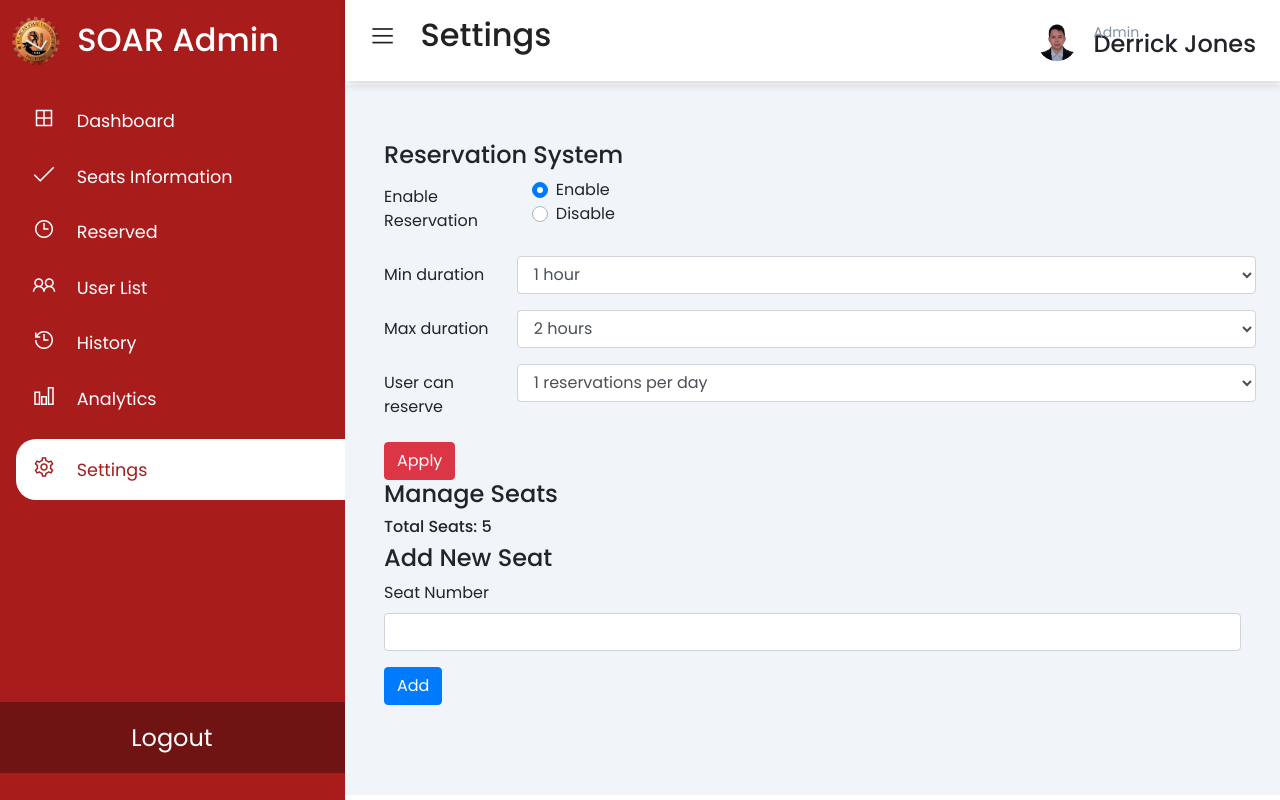
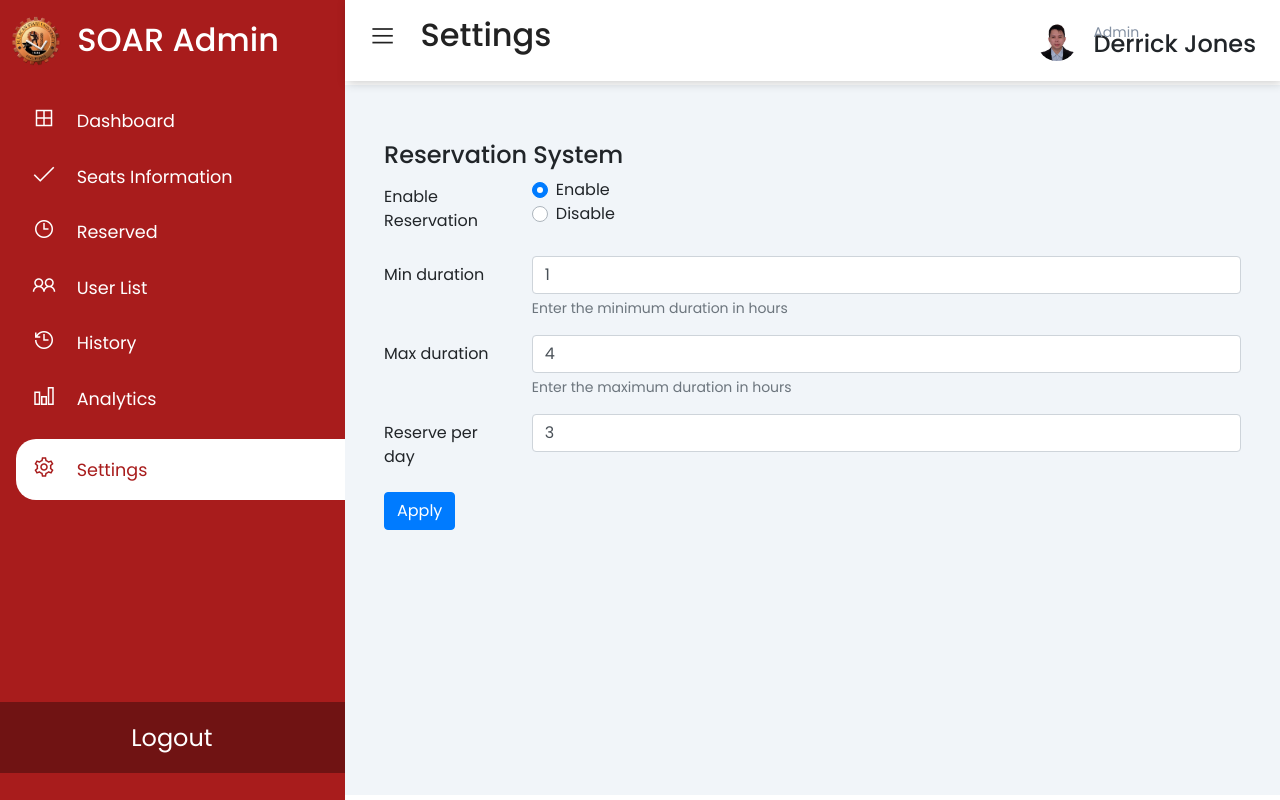
Before and after one commit to rykagene/capstone, a PHP site: page /settings.php in a window 1280 px wide. Run offline with PHP 8.4, Linux system fonts and the light colour scheme; a user stored in the database is signed in; data comes from the database, SQL or seed files in the repository; some libraries are stand-ins or nearby versions.

Commit message:
admin can update settings

```diff
--- a/assets/php/session.php
+++ b/assets/php/session.php
@@ -2,7 +2,7 @@
     <!-- validation if the user is logged in -->
 <?php
 // if the user was not logged in
-if (!isset($_SESSION["user_id"]) && !isset($_SESSION["password"]) && !isset($_SESSION["first_name"]) && !isset($_SESSION["last_name"])) {
+if (!isset($_SESSION["user_id"]) && !isset($_SESSION["password"]) && !isset($_SESSION["first_name"]) && !isset($_SESSION["last_name"]) &&!isset($_SESSION["reservation_count"])) {
   echo '<style type="text/css">
       .wrapper .hidden{
           display: none;
--- a/login.php
+++ b/login.php
@@ -21,6 +21,7 @@ if ($_SERVER["REQUEST_METHOD"] == "POST") {
     // Fetch the admin details
     $row= $result->fetch_assoc();
     $account_id = $row['account_id'];
+    $reservation_count = $row['reservation_count'];
     $sql2 = "SELECT * FROM admin WHERE account_id = '$account_id'";
     $result2 = $conn->query($sql2);
     $admin_row2 = $result2->fetch_assoc();
@@ -34,7 +35,7 @@ if ($_SERVER["REQUEST_METHOD"] == "POST") {
     $_SESSION["admin_id"] = $admin_id;
     $_SESSION["first_name"] = $first_name;
     $_SESSION["last_name"] = $last_name;
-
+    $_SESSION["reservation_count"] = $reservation_count;
     header("Location: admin.php");
     exit();
   }
@@ -48,6 +49,7 @@ if ($_SERVER["REQUEST_METHOD"] == "POST") {
     // Fetch the user ID from the result
     $row = $result->fetch_assoc();
     $account_id = $row['account_id'];
+    $reservation_count = $row['reservation_count'];
     $sql2 = "SELECT * FROM users WHERE account_id = '$account_id'";
     $result2 = $conn->query($sql2);
     $row2 = $result2->fetch_assoc();
@@ -62,6 +64,7 @@ if ($_SERVER["REQUEST_METHOD"] == "POST") {
       $_SESSION["user_id"] = $user_id;
       $_SESSION["first_name"] = $first_name;
       $_SESSION["last_name"] = $last_name;
+      $_SESSION["reservation_count"] = $reservation_count;
     header("Location: home.php");
     exit();
   }
--- a/settings.php
+++ b/settings.php
@@ -2,6 +2,25 @@
 session_start();
 require 'assets/php/connect.php';
 require 'assets/php/session.php';
+
+if (isset($_POST['apply'])) {
+    // Get the form inputs
+    $reservation = $_POST['customRadio'];
+    $minDuration = $_POST['min_duration'];
+    $maxDuration = $_POST['max_duration'];
+    $reservePerDay = $_POST['reserve_per_day'];
+
+    // Update the settings in the database
+    $sql = "UPDATE `settings` SET `reservation` = '$reservation', `minDuration` = '$minDuration', `maxDuration` = '$maxDuration', `reservePerDay` = '$reservePerDay' WHERE `settings_id` = 1";
+    $result = mysqli_query($conn, $sql);
+
+    if ($result) {
+        echo "Settings updated successfully.";
+    } else {
+        echo "Error updating settings: " . mysqli_error($conn);
+    }
+}
+
 ?>
 
 <!DOCTYPE HTML>
@@ -92,104 +111,88 @@ require 'assets/php/session.php';
         </header>
         <!------------------------ END OF HEADER ------------------------>
 
+        <?php
+        // Assuming you have established a database connection
+
+        // Retrieve the data from the settings table
+        $sql = "SELECT * FROM `settings` WHERE `settings_id` = 1";
+        $result = mysqli_query($conn, $sql);
+
+        // Check if the query was successful and fetch the row of data
+        if ($result && mysqli_num_rows($result) > 0) {
+            $settings = mysqli_fetch_assoc($result);
+        } else {
+            echo "Error retrieving settings: " . mysqli_error($conn);
+        }
+
+        // Close the result set
+        mysqli_free_result($result);
+
+        // Close the database connection
+        mysqli_close($conn);
+        ?>
 
         <main>
             <div class="container mt-4">
                 <h4 class=""> Reservation System </h4>
-            <form>
+                <form action="<?php echo $_SERVER['PHP_SELF']; ?>" method="POST">
+                    <!-- Enable Reservation -->
                     <div class="form-group row">
                         <label for="enableReservation" class="col-sm-2 col-form-label">Enable Reservation</label>
                         <div class="col-sm-10">
                             <div class="custom-control custom-radio">
-                        <input type="radio" id="customRadio1" name="customRadio" class="custom-control-input" checked>
+                                <input type="radio" id="customRadio1" name="customRadio" class="custom-control-input" value="1" <?php if ($settings['reservation'] == 1) echo 'checked'; ?>>
                                 <label class="custom-control-label" for="customRadio1">Enable</label>
                             </div>
                             <div class="custom-control custom-radio">
-                        <input type="radio" id="customRadio2" name="customRadio" class="custom-control-input">
+                                <input type="radio" id="customRadio2" name="customRadio" class="custom-control-input" value="0" <?php if ($settings['reservation'] == 0) echo 'checked'; ?>>
                                 <label class="custom-control-label" for="customRadio2">Disable</label>
                             </div>
                         </div>
                     </div>
 
-            </form>
-
+                    <!-- Min duration -->
                     <div class="form-group row">
-                    <label for="reservation_hours" class="col-sm-2 col-form-label">Min duration</label>
-
-                    <select class="form-control col-sm-10" name="reservation_hours" id="min_duration">
-                        <?php
-                        for ($i = 1; $i <= 12; $i++) {
-                          if($i == 1)
-                            echo '<option value="' . $i . '">' . $i . ' hour</option>';
-                          else
-                            echo '<option value="' . $i . '">' . $i . ' hours</option>';
-                        }
-                        ?>
-                    </select>
+                        <label for="min_duration" class="col-sm-2 col-form-label">Min duration</label>
+                        <div class="col-sm-10">
+                            <input type="number" class="form-control" id="min_duration" name="min_duration" value="<?php echo $settings['minDuration']; ?>">
+                            <small class="form-text text-muted">Enter the minimum duration in hours</small>
+                        </div>
                     </div>
 
+                    <!-- Max duration -->
                     <div class="form-group row">
-                    <label for="reservation_hours"  class="col-sm-2 col-form-label">Max duration </label>
-                    <select class="form-control col-sm-10" name="reservation_hours" id="max_duration">
-                        <?php
-                        for ($i = 2; $i <= 12; $i++) {
-                            echo '<option value="' . $i . '">' . $i . ' hours</option>';
-                        }
-                        ?>
-                    </select>
+                        <label for="max_duration" class="col-sm-2 col-form-label">Max duration</label>
+                        <div class="col-sm-10">
+                            <input type="number" class="form-control" id="max_duration" name="max_duration" value="<?php echo $settings['maxDuration']; ?>">
+                            <small class="form-text text-muted">Enter the maximum duration in hours</small>
+                        </div>
                     </div>
 
+                    <!-- Reserve per day -->
                     <div class="form-group row">
-                    <label for="reservation_hours"  class="col-sm-2 col-form-label">User can reserve </label>
-                    <select class="form-control col-sm-10" name="reservation_hours" id="max_duration">
-                        <?php
-                        for ($i = 1; $i <= 12; $i++) {
-                            echo '<option value="' . $i . '">' . $i . ' reservations per day</option>';
-                        }
-                        ?>
-                    </select>
+                        <label for="reserve_per_day" class="col-sm-2 col-form-label">Reserve per day</label>
+                        <div class="col-sm-10">
+                            <input type="number" class="form-control" id="reserve_per_day" name="reserve_per_day" value="<?php echo $settings['reservePerDay']; ?>">
                         </div>
+                    </div>
+
+                    <button type="submit" class="btn btn-primary" name="apply">Apply</button>
+                </form>
+            </div>
+        </main>
 
 
 
-                <button type="submit" class="btn btn-danger">Apply</button>
 
 
-                <?php
-                require 'assets/php/connect.php';
-                $sql = "SELECT COUNT(*) AS totalSeats FROM seat";
-                $result = mysqli_query($conn, $sql);
-                $row = mysqli_fetch_assoc($result);
-                $totalSeats = $row['totalSeats'];
-                mysqli_close($conn);
-                ?>
 
-                <h4>Manage Seats</h4>
-                <h6>Total Seats: <?php echo $totalSeats; ?></h6>
-                <h4>Add New Seat</h4>
-                <form action="assets/php/add_seats.php" method="post">
-
-                    <div class="mb-3">
-                        <label for="seat_number" class="form-label">Seat Number</label>
-                        <input type="text" class="form-control" id="seat_number" name="seat_number" required>
-                    </div>
-
-
-                    <button type="submit" class="btn btn-primary">Add</button>
-                </form>
 
 
 
     </div>
 
 
-
-
-
-        </main>
-
-
-    </div>
 
 
 </body>
```
Also changed, not shown: profile.php (+12 -1 lines), reserve.php (+62 -8 lines). Lines whose indentation alone changed are shown as unchanged.
